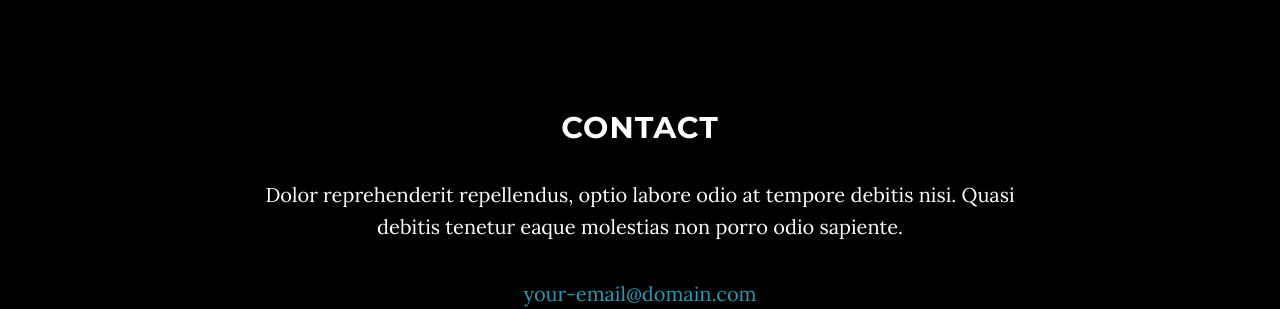
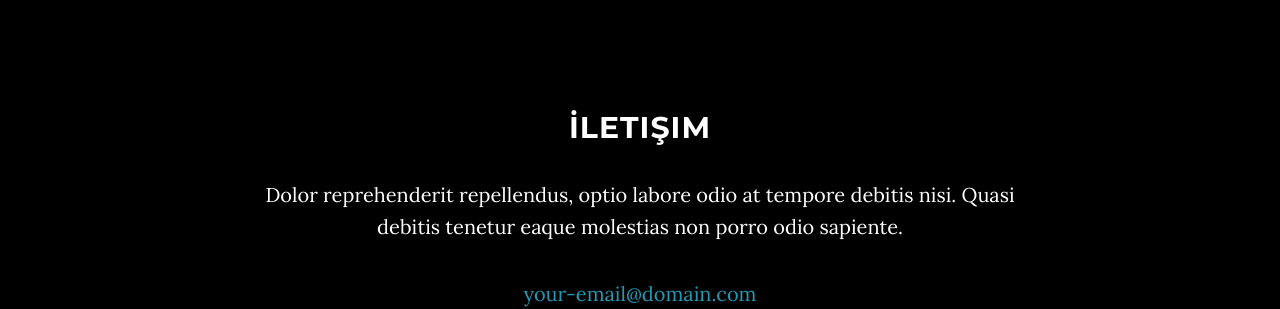
Before and after one commit to melekzurnaci/melekzurnaci.github.io, a Jekyll site: the page built from index.html, in a window 1280 px wide and 900 px high, scrolled down 1694 px. Shown: the part 151-460 px from the top of the window. Built offline with Jekyll 4.4.1, drawn with Linux system fonts in a browser that asks for light colours.

Commit message:
Update contact.html

```diff
--- a/_includes/contact.html
+++ b/_includes/contact.html
@@ -2,7 +2,7 @@
     <section id="contact" class="container content-section text-center">
         <div class="row">
             <div class="col-lg-8 col-lg-offset-2">
-                <h2>Contact</h2>
+                <h2>İletişim</h2>
                 <p>Dolor reprehenderit repellendus, optio labore odio at tempore debitis nisi. Quasi debitis tenetur eaque molestias non porro odio sapiente.</p>
                 <p><a href="mailto:{{ site.email }}">{{ site.email }}</a>
                 </p>
```
